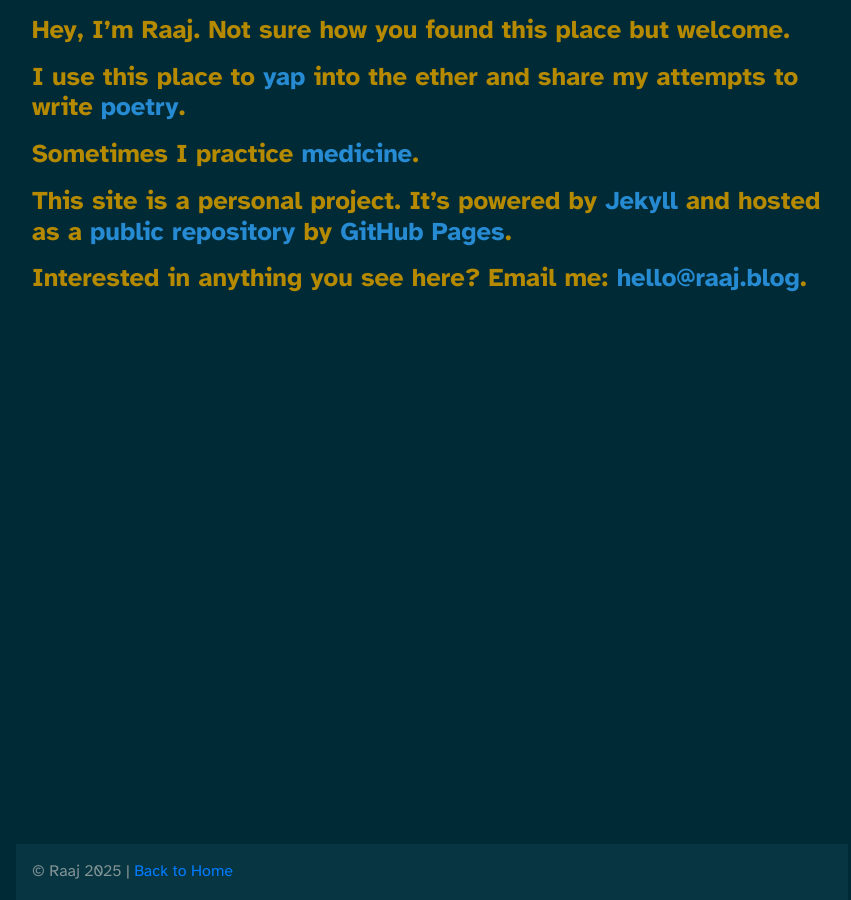
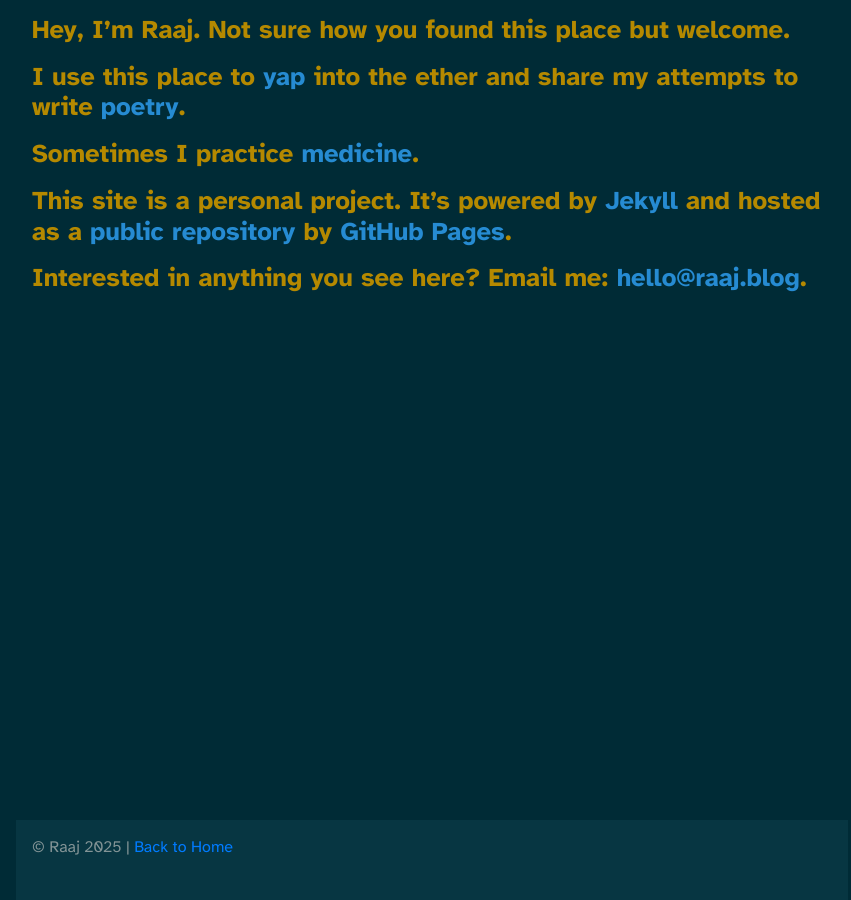
Before and after one commit to itsraaj/itsraaj.github.io, a Jekyll site: the page built from index.md, in a window 1280 px wide. Shown: the whole page, without its empty margins (208-1059 px from the left). Built offline with Jekyll 4.4.1, drawn with Linux system fonts in a browser that asks for light colours.

Commit message:
Update style.css

```diff
--- a/assets/css/style.css
+++ b/assets/css/style.css
@@ -101,14 +101,13 @@
 /* Main Content Styling */
 main {
   flex: 1; /* Allow the main content to grow as needed */
-  padding: 1rem; /* Internal spacing */
-  text-align: left; /* Left-align text */
-  max-width: 800px; /* Keep content width bounded */
-  margin: 0 auto; /* Visually center the container horizontally */
-  padding-bottom: 10rem; /* Ensure enough space for the fixed footer */
+  padding: 1rem; /* Consistent padding */
+  text-align: left; /* Ensure all text is left-aligned */
+  max-width: 800px; /* Limit width for aesthetics */
+  margin: 0 auto; /* Center horizontally */
+  padding-bottom: calc(3rem + 1rem); /* Footer height (3rem) + some extra padding */
 }
 
-/* Footer Styling */
 footer {
   position: fixed; /* Fix the footer at the bottom */
   bottom: 0; /* Stick to the bottom of the viewport */
@@ -120,6 +119,8 @@
   text-align: left; /* Keep the footer text left-aligned */
   max-width: 800px; /* Keep the footer's width consistent with the main content */
   margin: 0 auto; /* Center the footer container horizontally */
+  z-index: 10; /* Ensure the footer stays on top of content */
+  height: 3rem; /* Footer height */
 }
 
 footer a {
```
